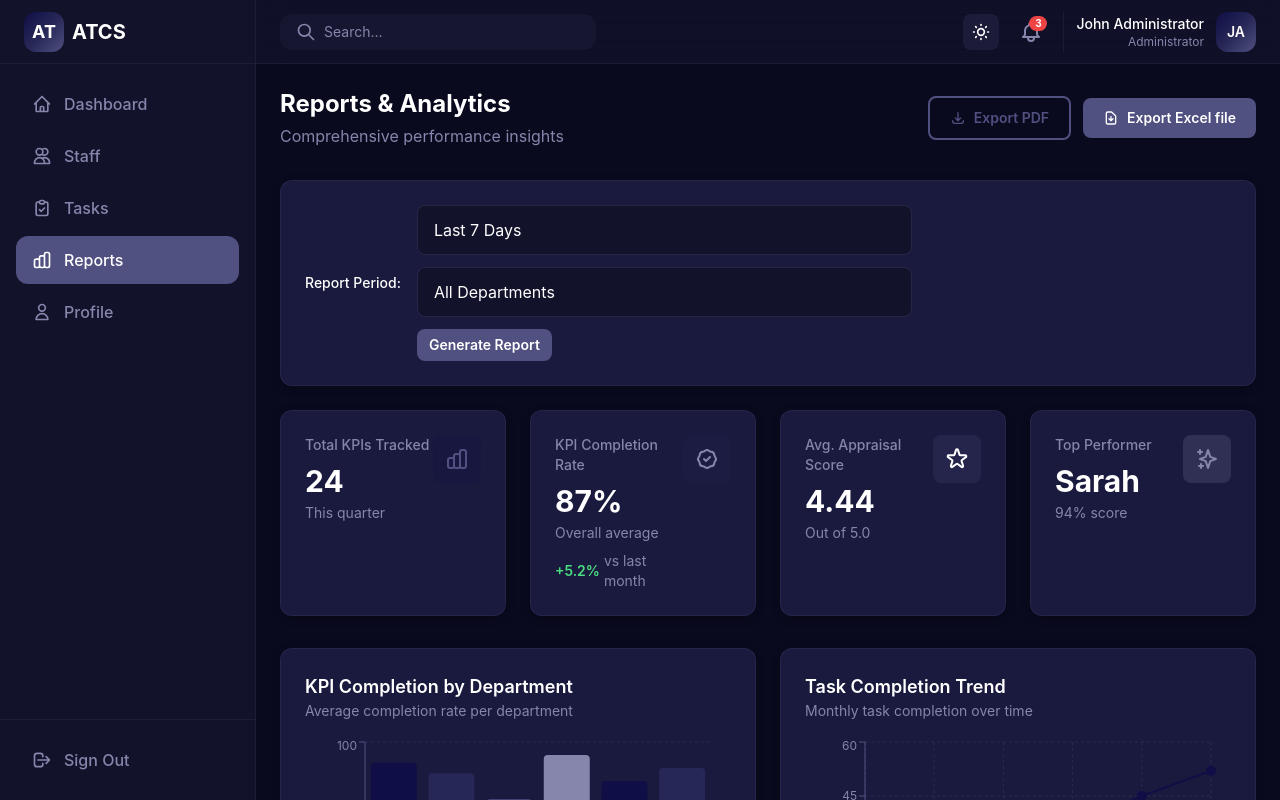
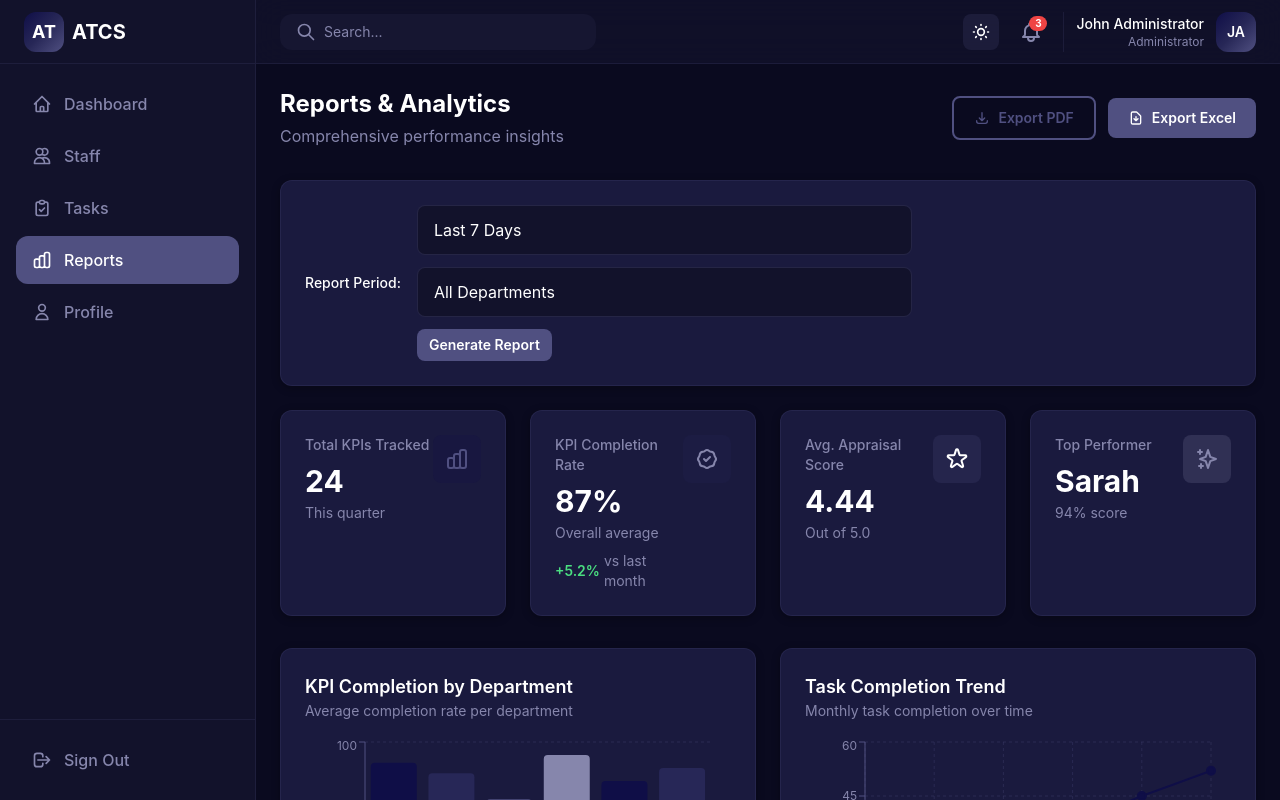
Before and after one commit to KingObioma/ATCS-UI-Prototype, a Next.js app: page /reports in a window 1280 px wide. Shown: the top 800 px of the page. Built offline with nearby package versions, Linux system fonts and the light colour scheme.

Commit message:
tech stack Modifications

```diff
--- a/src/app/reports/page.tsx
+++ b/src/app/reports/page.tsx
@@ -46,7 +46,7 @@ export default function ReportsPage() {
             <svg className="w-4 h-4 mr-2" fill="none" stroke="currentColor" viewBox="0 0 24 24">
               <path strokeLinecap="round" strokeLinejoin="round" strokeWidth={2} d="M12 10v6m0 0l-3-3m3 3l3-3m2 8H7a2 2 0 01-2-2V5a2 2 0 012-2h5.586a1 1 0 01.707.293l5.414 5.414a1 1 0 01.293.707V19a2 2 0 01-2 2z" />
             </svg>
-            Export Excel file
+            Export Excel
           </Button>
         </div>
       </div>
```
